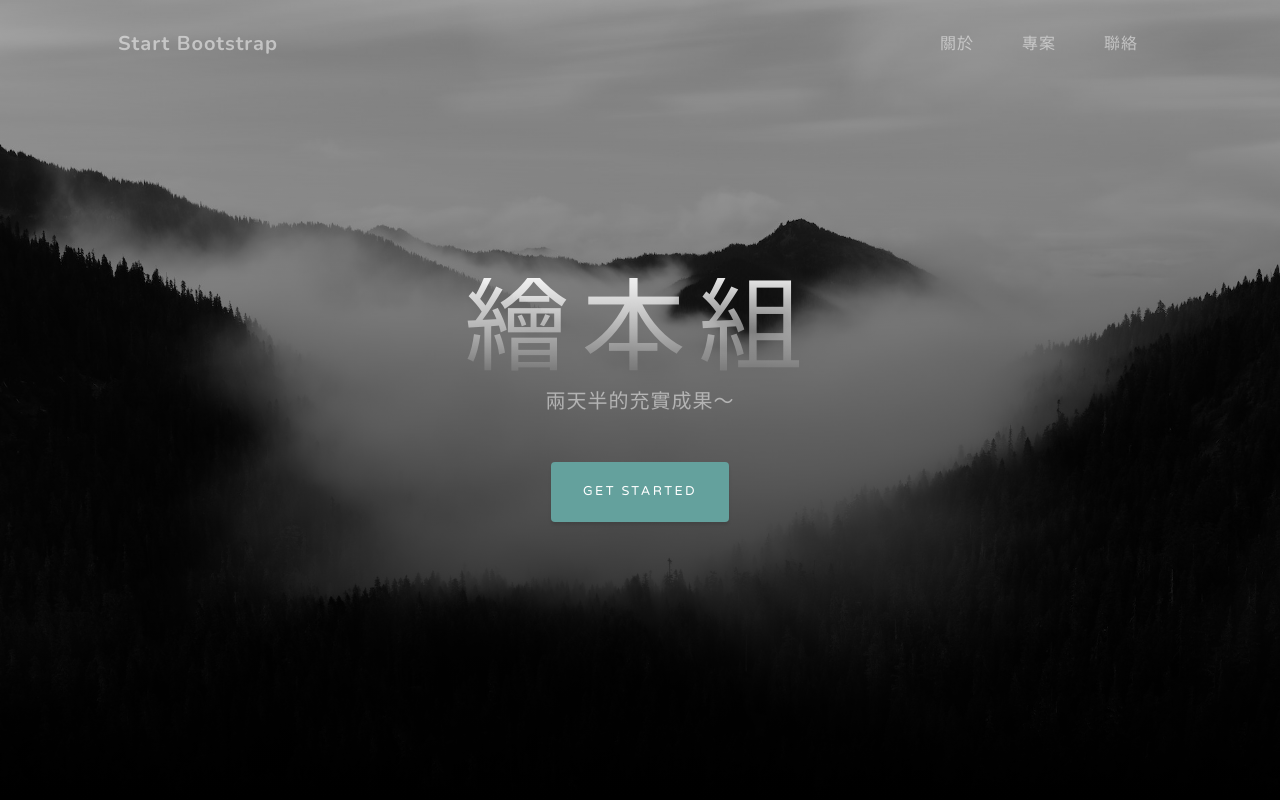
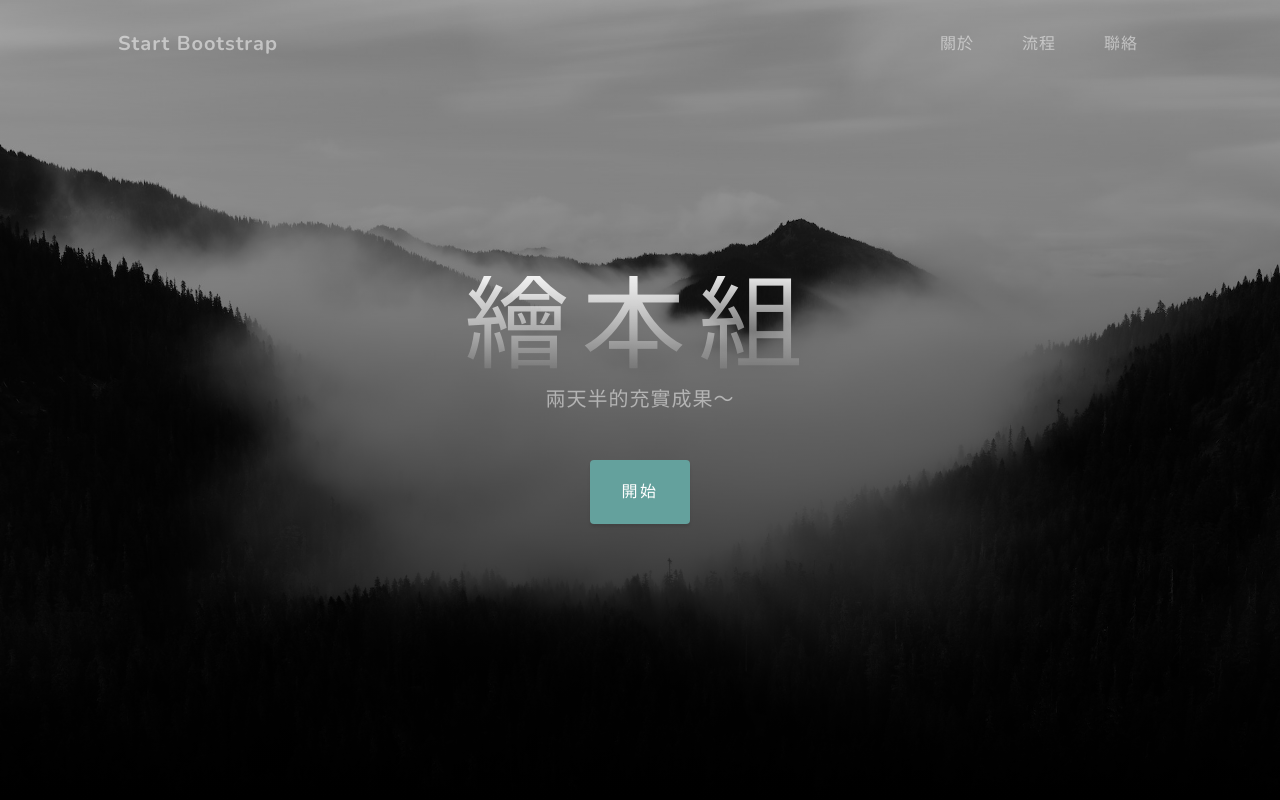
Before and after one commit to Lu-16-create/Lu-16-create.github.io, a plain HTML site: page index.html in a window 1280 px wide. Shown: the top 800 px of the page. Drawn offline with nearby package versions, Linux system fonts and the light colour scheme.

Commit message:
更改 調整內容

```diff
--- /dev/null
+++ b/css/mystyles.css
@@ -0,0 +1,3 @@
+.mybtn{
+  font-size: 100%;
+}
--- a/index.html
+++ b/index.html
@@ -14,6 +14,7 @@
         <link href="https://fonts.googleapis.com/css?family=Nunito:200,200i,300,300i,400,400i,600,600i,700,700i,800,800i,900,900i" rel="stylesheet" />
         <!-- Core theme CSS (includes Bootstrap)-->
         <link href="css/styles.css" rel="stylesheet" />
+        <link href="css/mystyles.css" rel="stylesheet" />
     </head>
     <body id="page-top">
         <!-- Navigation-->
@@ -27,7 +28,7 @@
                 <div class="collapse navbar-collapse" id="navbarResponsive">
                     <ul class="navbar-nav ms-auto">
                         <li class="nav-item"><a class="nav-link" href="#about">關於</a></li>
-                        <li class="nav-item"><a class="nav-link" href="#projects">專案</a></li>
+                        <li class="nav-item"><a class="nav-link" href="#projects">流程</a></li>
                         <li class="nav-item"><a class="nav-link" href="#signup">聯絡</a></li>
                     </ul>
                 </div>
@@ -40,7 +41,7 @@
                     <div class="text-center">
                         <h1 class="mx-auto my-0 text-uppercase">繪本組</h1>
                         <h2 class="text-white-50 mx-auto mt-2 mb-5">兩天半的充實成果～</h2>
-                        <a class="btn btn-primary" href="#about">Get Started</a>
+                        <a class="btn btn-primary mybtn" href="#about">開始</a>
                     </div>
                 </div>
             </div>
```
